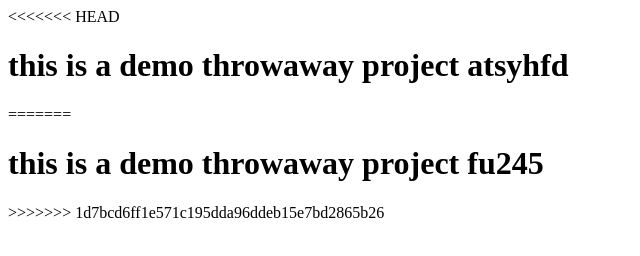
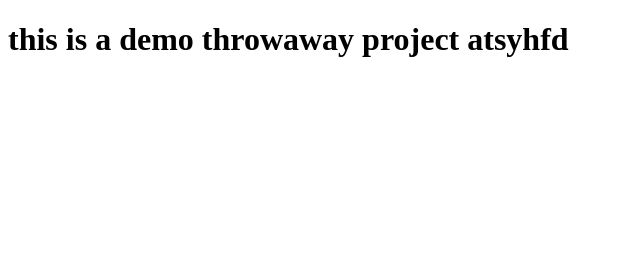
Before and after one commit to p-bradley/patrickweek5, a plain HTML site: page index.html in a window 1280 px wide. Shown: the whole page, without its empty margins (0-640 px from the left). Drawn offline with Linux system fonts and the light colour scheme.

Commit message:
fixed all the errors

```diff
--- a/index.html
+++ b/index.html
@@ -5,10 +5,6 @@
 	<title>New message!!!!</title>
 </head>
 <body>
-<<<<<<< HEAD
 	<h1>this is a demo throwaway project atsyhfd</h1>
-=======
-	<h1>this is a demo throwaway project fu245</h1>
->>>>>>> 1d7bcd6ff1e571c195dda96ddeb15e7bd2865b26
 </body>
 </html>
```
